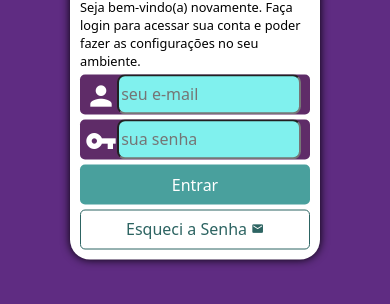
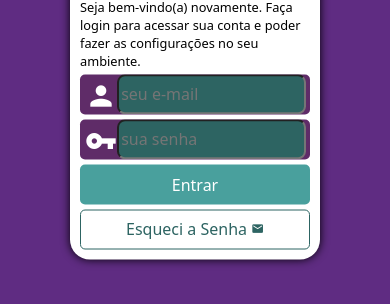
Before and after one commit to HeitorLopes/LoginResponsivo, a plain HTML site: page index.html in a window 390 px wide. Shown: the part 420-724 px from the top of the page. Drawn offline with Linux system fonts and the light colour scheme.

Commit message:
Login Responsivo

```diff
--- a/estilos/style.css
+++ b/estilos/style.css
@@ -126,11 +126,12 @@ div.campo > i{
 }
 
 div.campo > input{
-    background-color: #80f1ee;
+    /*background-color: #80f1ee;*/
+    background-color:#2d6462;
     font-size: 1em;
     height: 100%;
     border-radius: 8px;
-    width: 80%;
+    width: 82%;
     transform: translateY(-28%);
     padding-left: 2px;
     box-sizing: border-box;
```
